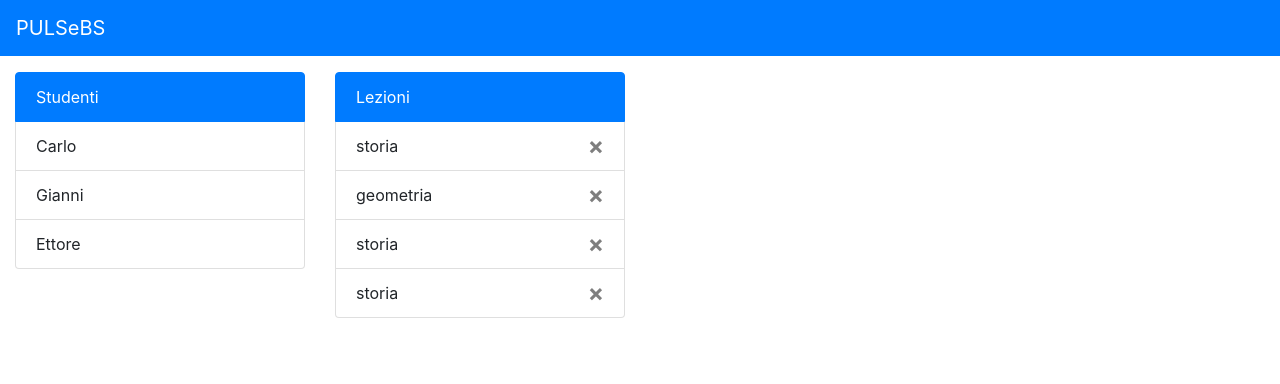
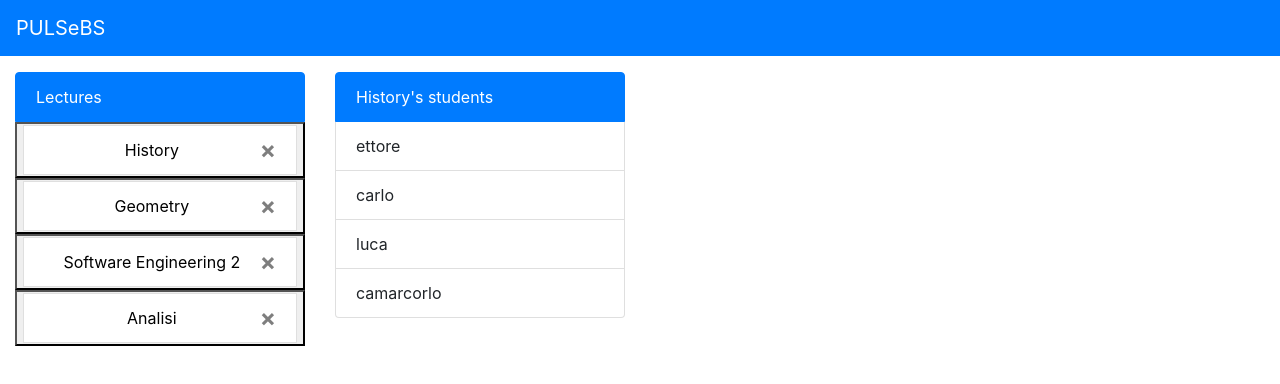
Before and after one commit to polito-se2-2020-team6/PULSeBS, a React (Create React App) app in the folder client/: page /teacher in a window 1280 px wide. Shown: the top 384 px of the page. Built offline with nearby package versions, Linux system fonts and the light colour scheme.

Commit message:
Show list of fake students in teacher's page [PULSEBS-37]

```diff
--- a/client/src/components/Teacher.js
+++ b/client/src/components/Teacher.js
@@ -3,18 +3,18 @@ import { Col, Container, Row, Button, ListGroup } from "react-bootstrap";
 
 
 var listaCorsi = [{
-    corso: "storia",
-    studenti: new Array("ettore", "carlo")
+    corso: "History",
+    studenti: new Array("ettore", "carlo","luca", "camarcorlo")
 }, {
-    corso: "geometria",
+    corso: "Geometry",
     studenti: new Array("ettore", "carlo")
 
 }, {
-    corso: "storia",
-    studenti: new Array("ettore", "carlo")
+    corso: "Software Engineering 2",
+    studenti: new Array("")
 }, {
-    corso: "storia",
-    studenti: new Array("ettore", "carlo")
+    corso: "Analisi",
+    studenti: new Array("ludo", "carlo","max")
 }]
 
 class Teacher extends React.Component {
@@ -22,6 +22,8 @@ class Teacher extends React.Component {
       super(props);
 
       this.state = {
+          course : listaCorsi[0].corso,
+          students : listaCorsi[0].studenti
       };
     }
 
@@ -29,34 +31,44 @@ class Teacher extends React.Component {
 
     render() {
         return (<>
-            <Container fluid className="mt-3 rounded-circle">
+            <Container fluid className="mt-3 ">
                 <Row>
+                    <Col>
+                        <ListGroup as="ul">
+                            <ListGroup.Item as="li" active>
+                                Lectures
+                            </ListGroup.Item>
+                                {listaCorsi?.map((c) => (
+                                    <button className="square" onClick={()=> this.setState({students: c.studenti, course: c.corso})}>
+                                        <ListGroup.Item as="li">{c.corso}
+                                            <button type="button" class="close" aria-label="Close">
+                                                <span aria-hidden="true">&times;</span>
+                                            </button>
+                                        </ListGroup.Item>
+                                    </button>
+                                ))}
+                        </ListGroup>
+                    </Col>
+
                     <Col >
                         <ListGroup as="ul">
-                        <ListGroup.Item as="li" active>
-                        Studenti
-                        </ListGroup.Item>
-                        <ListGroup.Item as="li">Carlo</ListGroup.Item>
-                        <ListGroup.Item as="li">
-                        Gianni
-                        </ListGroup.Item>
-                        <ListGroup.Item as="li">Ettore</ListGroup.Item>
+                            <ListGroup.Item as="li" active>
+                                {this.state.course}'s students
+                            </ListGroup.Item>
+
+                                {this.state.students.map((s)=> (
+                                    <ListGroup.Item as="li">{s}
+
+                                    </ListGroup.Item>
+                                )
+                                )}
+
                         </ListGroup>
                     </Col>
+
                     <Col>
-                        <ListGroup as="ul">
-                        <ListGroup.Item as="li" active>
-                        Lezioni
-                        </ListGroup.Item>
-                        {listaCorsi?.map((c) => (
-                          <ListGroup.Item as="li">{c.corso} <button type="button" class="close" aria-label="Close">
-                                                            <span aria-hidden="true">&times;</span>
-                                                        </button>
-                          </ListGroup.Item>
-                        ))}
-                        </ListGroup>
+
                     </Col>
-                    <Col></Col>
                     <Col></Col>
                 </Row>
             </Container>
@@ -64,4 +76,9 @@ class Teacher extends React.Component {
     }
 }
 
+
+function funct_Student(corso){
+    this.setState({course : corso.corso , students : corso.studenti });
+}
+
 export default Teacher;
```
Also changed, not shown: 1 other file (tests, documents, lock files or other folders).
